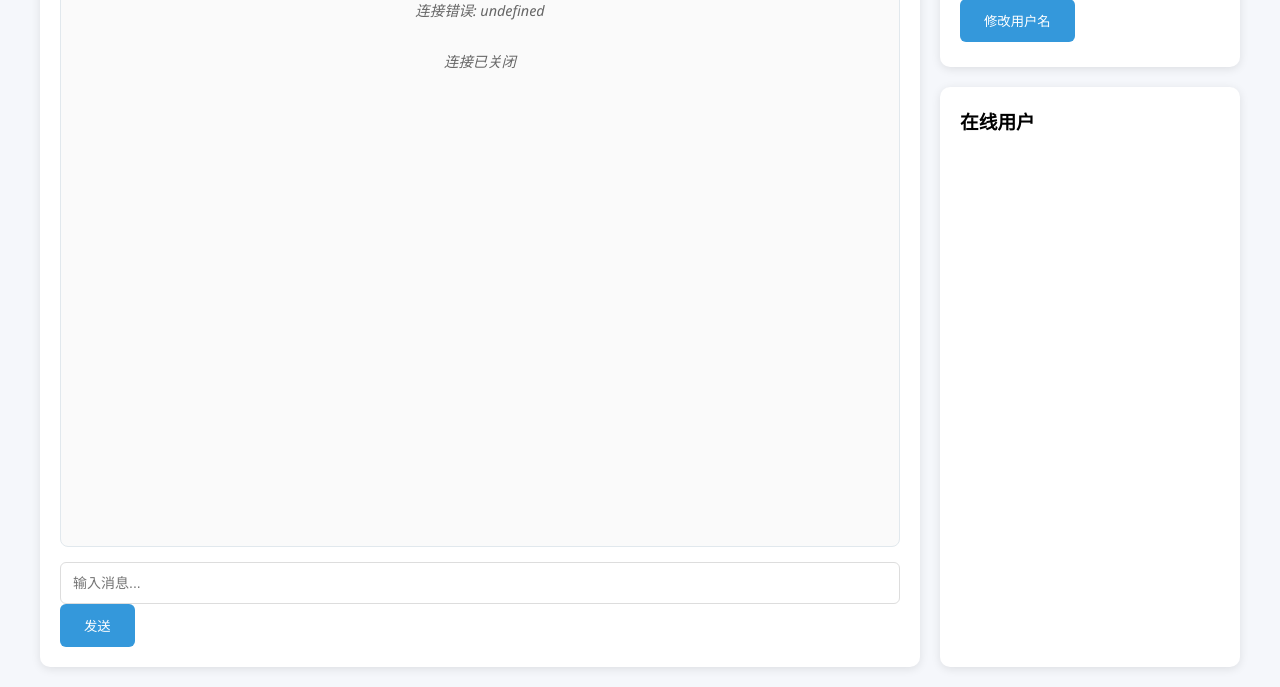
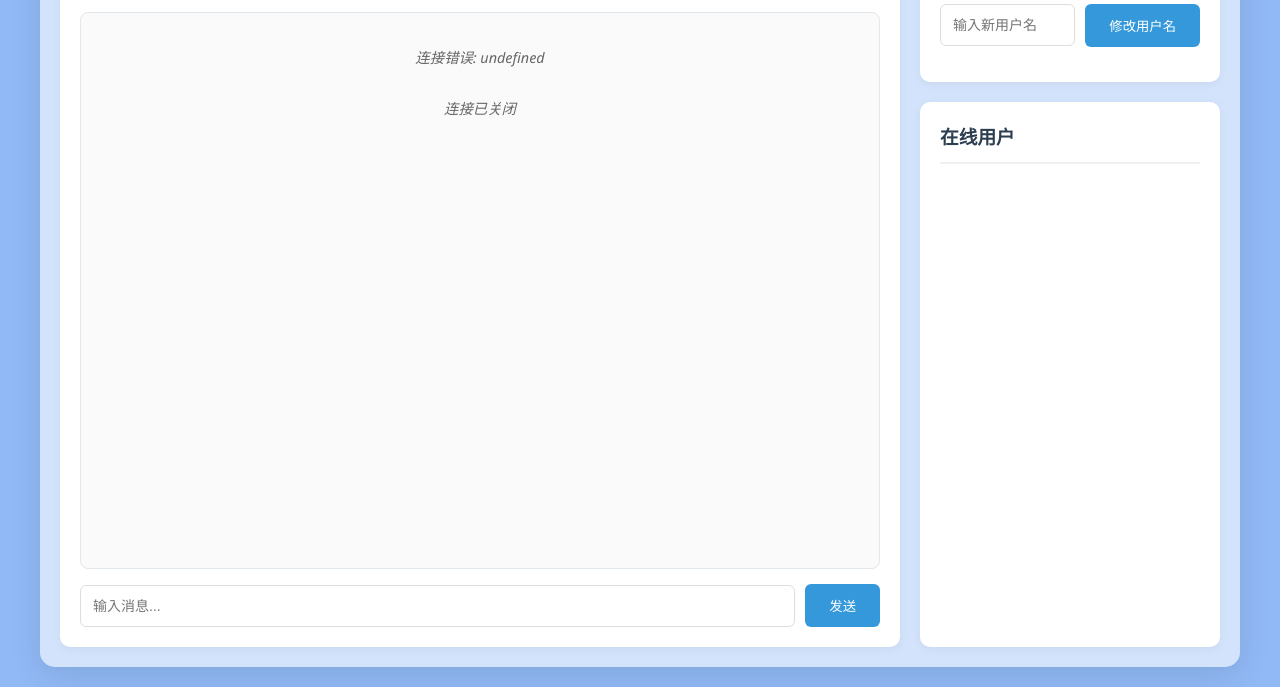
Before and after one commit to wavepig/cursor_chat, a plain HTML site: page src/index.html in a window 1280 px wide. Shown: the part 113-800 px from the top of the page. Drawn offline with Linux system fonts and the light colour scheme.

Commit message:
fix: 优化与完善

```diff
--- a/src/index.html
+++ b/src/index.html
@@ -14,7 +14,7 @@
         body {
             padding: 20px;
             font-family: 'Segoe UI', Tahoma, Geneva, Verdana, sans-serif;
-            background-color: #f5f7fb;
+            background-color: #91b9f5;
             line-height: 1.6;
         }
 
@@ -25,6 +25,11 @@
             display: flex;
             gap: 20px;
             height: calc(100vh - 40px);
+            background-color: rgba(255, 255, 255, 0.6);
+            padding: 20px;
+            border-radius: 15px;
+            backdrop-filter: blur(10px);
+            box-shadow: 0 8px 32px rgba(0, 0, 0, 0.1);
         }
 
         /* 聊天区域样式 */
@@ -34,8 +39,18 @@
             flex-direction: column;
             background: white;
             border-radius: 10px;
-            box-shadow: 0 2px 10px rgba(0,0,0,0.1);
+            box-shadow: 0 2px 10px rgba(0,0,0,0.05);
             padding: 20px;
+        }
+
+        /* 区域标题样式 */
+        .chat-header h2,
+        .user-profile h3,
+        .online-users h3 {
+            margin-bottom: 15px;
+            padding-bottom: 10px;
+            border-bottom: 2px solid #f0f0f0;
+            color: #2c3e50;
         }
 
         /* 用户区域样式 */
@@ -51,7 +66,7 @@
             background: white;
             border-radius: 10px;
             padding: 20px;
-            box-shadow: 0 2px 10px rgba(0,0,0,0.1);
+            box-shadow: 0 2px 10px rgba(0,0,0,0.05);
         }
 
         /* 用户列表区域样式 */
@@ -59,7 +74,7 @@
             background: white;
             border-radius: 10px;
             padding: 20px;
-            box-shadow: 0 2px 10px rgba(0,0,0,0.1);
+            box-shadow: 0 2px 10px rgba(0,0,0,0.05);
             flex: 1;
         }
 
@@ -182,7 +197,7 @@
         .user {
             padding: 8px;
             margin: 4px 0;
-            background: #f8f9fa;
+            background: rgba(240, 242, 245, 0.6);
             border-radius: 4px;
             display: flex;
             align-items: center;
@@ -204,6 +219,42 @@
 
         .message {
             animation: fadeIn 0.3s ease-out;
+        }
+
+        /* 消息输入区域样式 */
+        .message-input {
+            display: flex;
+            gap: 10px;
+            align-items: center;
+        }
+
+        .message-input input {
+            flex: 1;
+        }
+
+        .message-input button {
+            white-space: nowrap;
+        }
+
+        /* 用户名表单样式 */
+        .username-form {
+            display: flex;
+            flex-direction: column;
+            gap: 10px;
+        }
+
+        .username-input-group {
+            display: flex;
+            gap: 10px;
+            align-items: center;
+        }
+
+        .username-input-group input {
+            flex: 1;
+        }
+
+        .username-input-group button {
+            white-space: nowrap;
         }
     </style>
 </head>
@@ -229,12 +280,14 @@
             <div class="user-profile">
                 <h3>个人信息</h3>
                 <div class="username-form">
+                    <div class="username-input-group">
                         <input type="text"
                                id="newUsername"
                                placeholder="输入新用户名"
                                maxlength="20"
                                onkeypress="handleUsernameKeyPress(event)">
                         <button onclick="changeUsername()">修改用户名</button>
+                    </div>
                     <div id="usernameError" class="error-message"></div>
                 </div>
             </div>
```
Also changed, not shown: 3 other files. Lines whose indentation alone changed are shown as unchanged.
